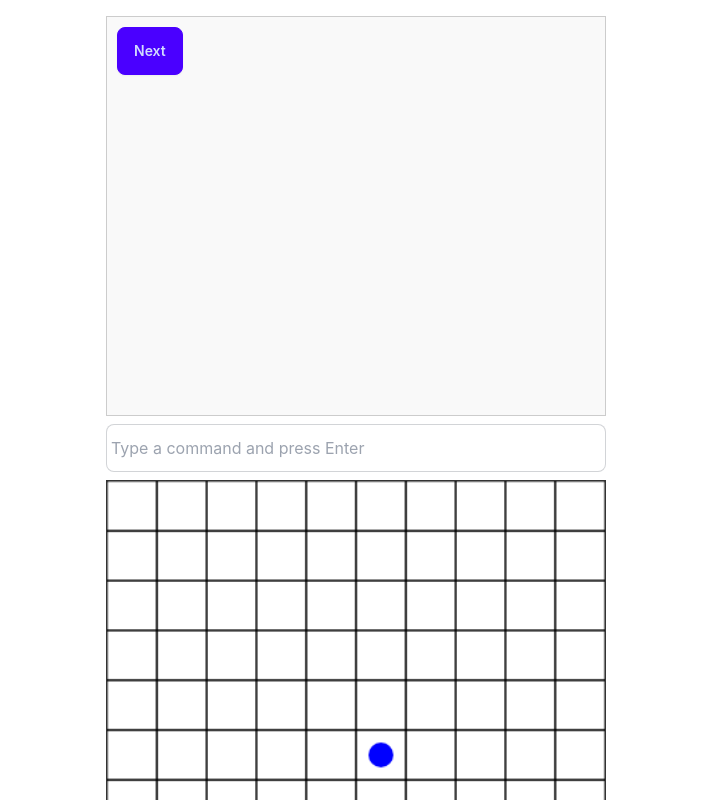
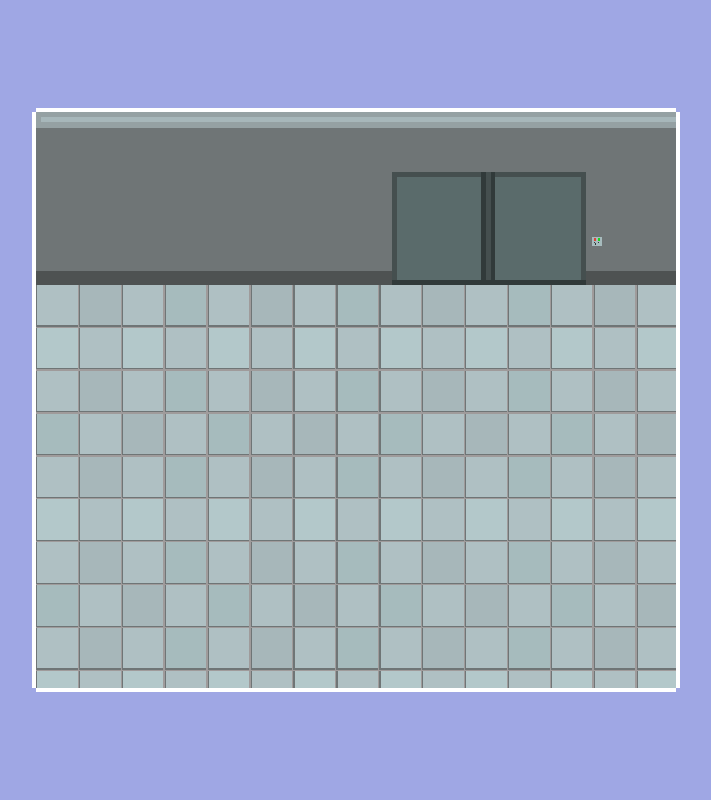
Before and after one commit to briandobbs/starbot_star_journey, a React (Create React App) app: page / in a window 1280 px wide. Shown: the top 800 px of the page, without its empty margins (284-995 px from the left). Built offline with nearby package versions, Linux system fonts and the light colour scheme.

Commit message:
updates for starting map and camera

```diff
--- a/src/App.css
+++ b/src/App.css
@@ -1,12 +1,84 @@
 @tailwind base;
 @tailwind components;
 @tailwind utilities;
+
+:root {
+  --pixel-size: 2px;
+  --grid-cell: calc(var(--pixel-size) * 16);
+  --bg: #9fa7e4;
+}
+@media (min-width: 700px) {
+  :root {
+    --pixel-size: 3px;
+  }
+}
+@media (min-width: 1000px) {
+  :root {
+    --pixel-size: 4px;
+  }
+}
+/* @media( min-width: 1000px ) {
+  :root {
+     --pixel-size: 5px;
+  }
+} */
+
+html,
+body {
+  height: 100%;
+}
+
+body {
+  background: var(--bg);
+  display: flex;
+  align-items: center;
+  justify-content: center;
+}
+
+.pixel-art {
+  image-rendering: pixelated;
+}
+
+.frame {
+  /* This is just for Pen decoration */
+  width: calc(var(--pixel-size) * 160);
+  height: calc(var(--pixel-size) * 144);
+  outline: var(--pixel-size) solid #fff;
+  z-index: 1;
+  position: relative;
+}
+
+.camera {
+  width: calc(var(--pixel-size) * 160);
+  height: calc(var(--pixel-size) * 144);
+  overflow: hidden;
+  background: #61ddf7;
+  position: relative;
+}
+
+.map {
+  image-rendering: pixelated;
+  background-image: url("./assets/starship_start_map_1.png");
+  background-size: 100%;
+  width: calc(13 * var(--grid-cell));
+  height: calc(10 * var(--grid-cell));
+  position: relative;
+}
 
 .game-container {
   display: flex;
   flex-direction: column;
   align-items: center;
 }
+
+/* #gameCanvas {
+  position: fixed;
+  top: 0;
+  left: 0;
+  width: 100vw;
+  height: 100vh;
+  background-color: #000;
+} */
 
 .dialog-panel {
   width: 100%;
@@ -18,9 +90,37 @@
   overflow-y: auto;
 }
 
-canvas {
+/* canvas {
   border: 1px solid #333;
   background-color: #ffffff;
   width: 500px;
   height: 500px;
+} */
+
+.corner_topleft,
+.corner_topright,
+.corner_bottomleft,
+.corner_bottomright {
+  position: absolute;
+  width: var(--pixel-size);
+  height: var(--pixel-size);
+  background: var(--bg);
+  z-index: 2;
 }
+
+.corner_topleft {
+  top: calc(var(--pixel-size) * -1);
+  left: calc(var(--pixel-size) * -1);
+}
+.corner_topright {
+  top: calc(var(--pixel-size) * -1);
+  right: calc(var(--pixel-size) * -1);
+}
+.corner_bottomleft {
+  bottom: calc(var(--pixel-size) * -1);
+  left: calc(var(--pixel-size) * -1);
+}
+.corner_bottomright {
+  bottom: calc(var(--pixel-size) * -1);
+  right: calc(var(--pixel-size) * -1);
+}
--- a/src/App.tsx
+++ b/src/App.tsx
@@ -5,6 +5,7 @@ import "./App.css";
 import DialogPanel from "./components/DialogPanel";
 import GameCanvas from "./components/GameCanvas";
 import CommandInput from "./components/CommandInput";
+import Map from "./components/Map";
 
 const gridSize = 40;
 
@@ -41,11 +42,19 @@ const App: React.FC = () => {
   };
 
   return (
-    <div className="tw-flex tw-flex-col tw-items-center tw-m-4">
+    <div className="frame">
       <Provider store={store}>
-        <DialogPanel />
+        {/* <DialogPanel />
         <CommandInput onCommand={handleCommand} />
-        <GameCanvas playerPosition={playerPosition} gridSize={gridSize} />
+        <GameCanvas playerPosition={playerPosition} gridSize={gridSize} /> */}
+        <div className="corner_topleft"></div>
+        <div className="corner_topright"></div>
+        <div className="corner_bottomleft"></div>
+        <div className="corner_bottomright"></div>
+
+        <div className="camera">
+          <Map />
+        </div>
       </Provider>
     </div>
   );
--- a/src/components/DialogPanel.tsx
+++ b/src/components/DialogPanel.tsx
@@ -1,9 +1,7 @@
-import React, { useState, useEffect } from "react";
 import { useDispatch, useSelector } from "react-redux";
 import { RootState } from "../app/store";
 import { nextDialog } from "../app/dialogSlice";
 import { activateTrigger } from "../app/triggerSlice";
-import { dialogMessages, DialogMessage } from "../data/dialogData";
 import { SHIP, PLAYER } from "../types/speaker";
 import {
   Trigger,
--- a/src/components/GameCanvas.tsx
+++ b/src/components/GameCanvas.tsx
@@ -42,7 +42,7 @@ const GameCanvas: React.FC<GameCanvasProps> = ({
     }
   }, [playerPosition, gridSize]);
 
-  return <canvas ref={canvasRef} />;
+  return <canvas id="gameCanvas" ref={canvasRef} />;
 };
 
 export default GameCanvas;
--- /dev/null
+++ b/src/components/Map.tsx
@@ -0,0 +1,7 @@
+import React from "react";
+
+const Map: React.FC = () => {
+  return <div className="map pixel-art"></div>;
+};
+
+export default Map;
```
Also changed, not shown: src/assets/starship_start_map_1.png (added).
